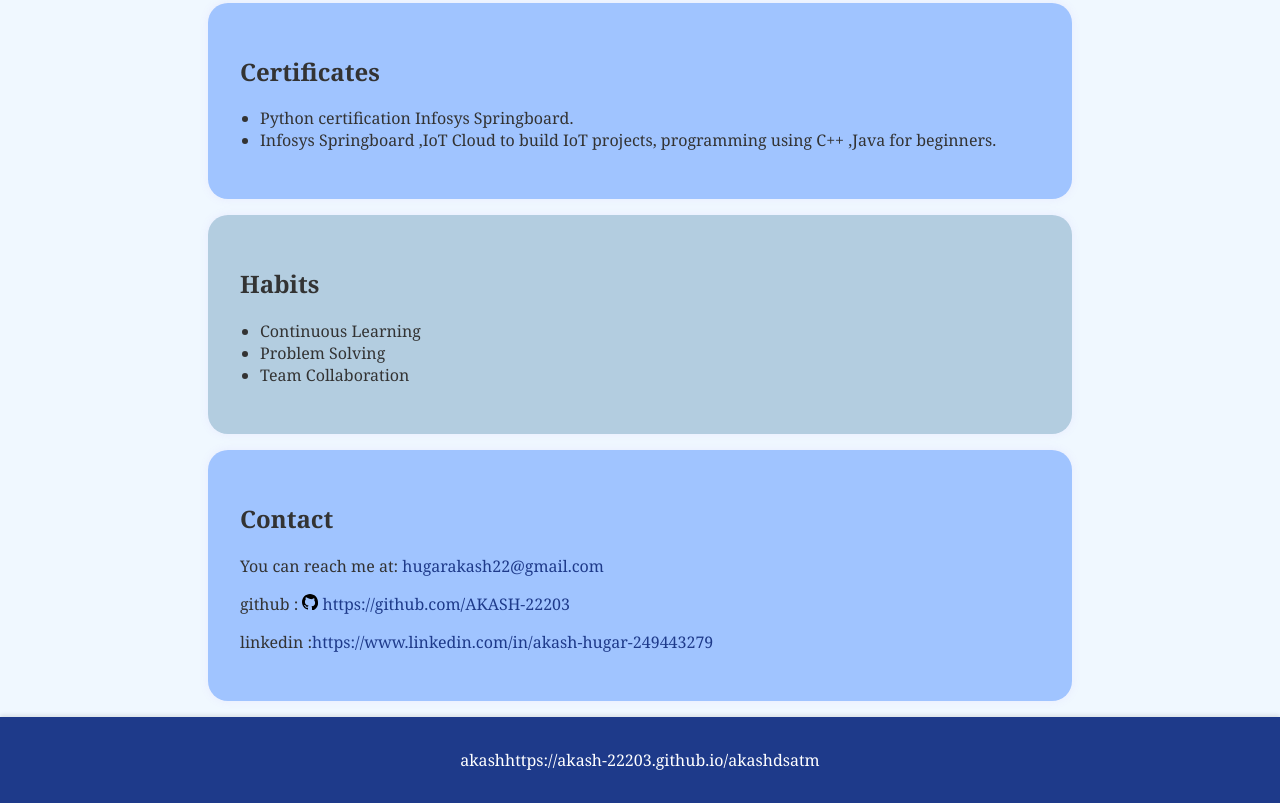
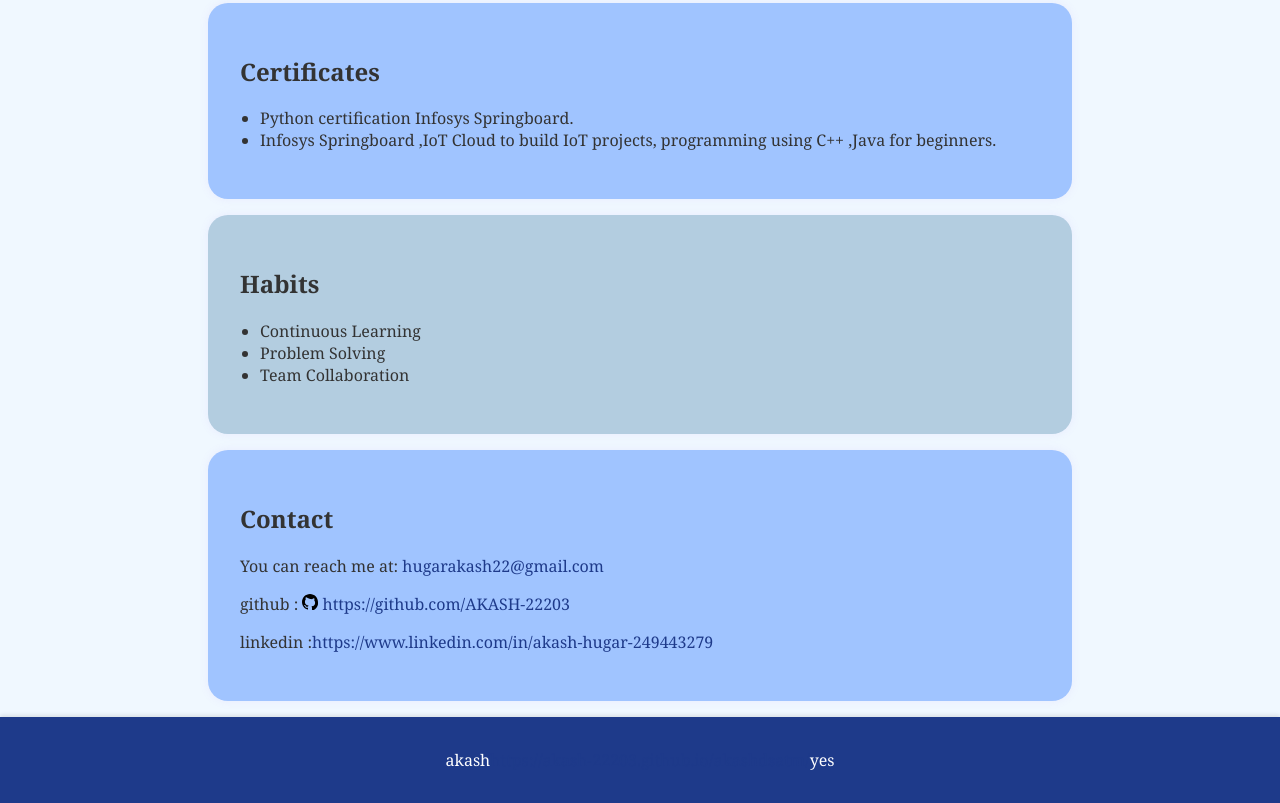
Before and after one commit to AKASH-22203/akashdsatm, a plain HTML site: page index.html in a window 1280 px wide. Shown: the part 2107-2910 px from the top of the page. Drawn offline with Linux system fonts and the light colour scheme.

Commit message:
Update index.html

```diff
--- a/index.html
+++ b/index.html
@@ -126,7 +126,7 @@
     </section>
 
     <footer>
-        <p>akash<a href="https://akash-22203.github.io/akashdsatm/"></a>https://akash-22203.github.io/akashdsatm</p>
+        <p>akash<a href="https://akash-22203.github.io/akashdsatm/">https://akash-22203.github.io/akashdsatm/</a>yes</p>
     </footer>
 
     <script src="index.js"></script>
```
